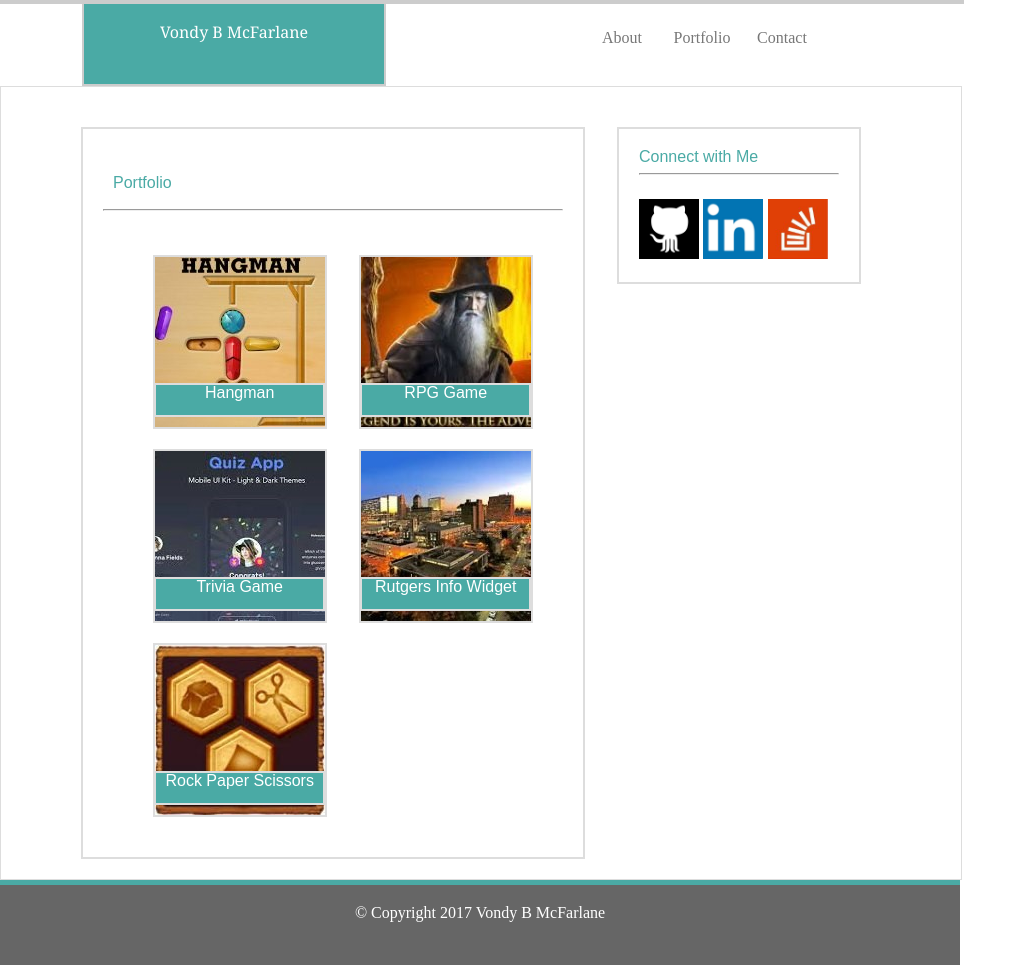
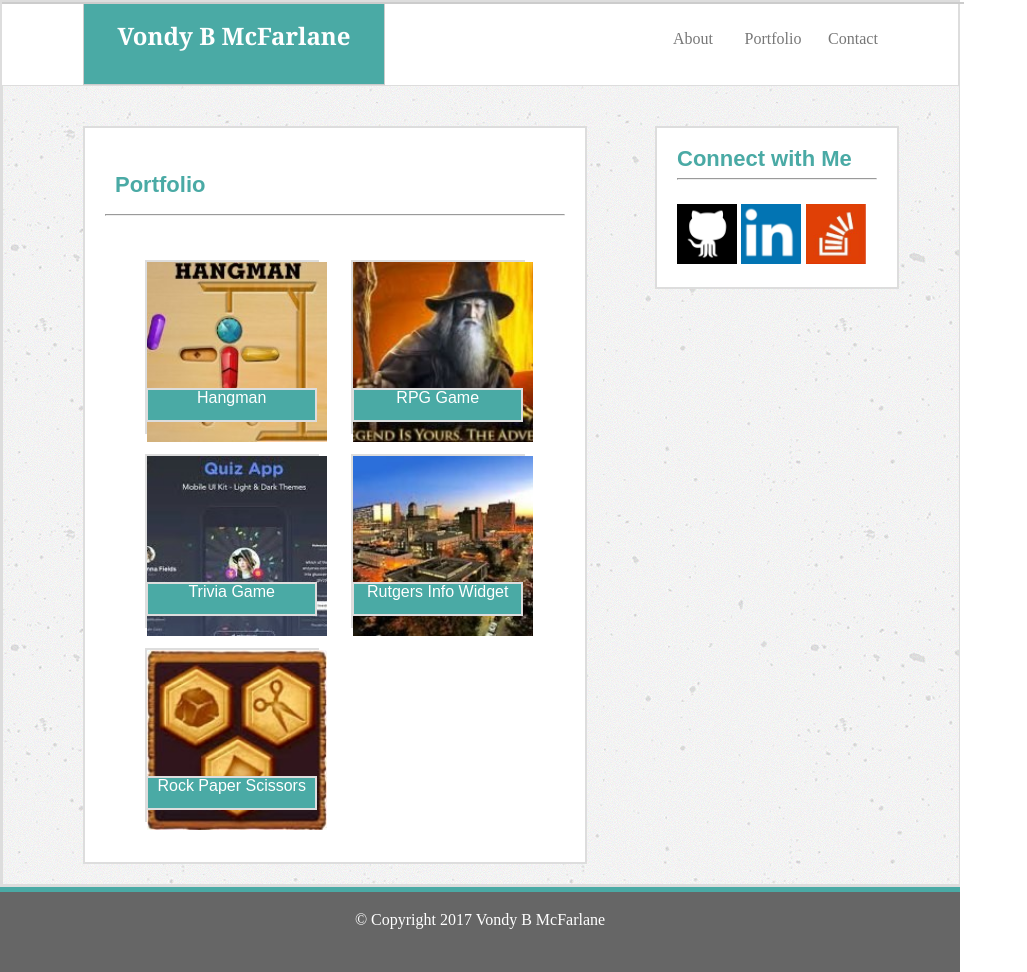
Before and after one commit to vbmcfarlane/Basic-Portfolio, a plain HTML site: page portfolio.html in a window 1280 px wide. Shown: the whole page, without its empty margins (0-1027 px from the left). Drawn offline with Linux system fonts and the light colour scheme.

Commit message:
Basic-Portfolio update

```diff
--- a/assets/css/style.css
+++ b/assets/css/style.css
@@ -1,255 +1,491 @@
 html, body{
+
         padding: 0;
+
         margin: 0;
+
         height: auto;
+
         width: 960px;
-		}
-
-		h2, h3, h4, h5 {
-		 	color: #4aaaa5;
-		 }
-
-		textarea{
-				width: 100%;
-				margin-bottom: 20px;
 
     }
 
+
+
+    h1, h2, h3, h4, h5 {
+
+      color: #4aaaa5;
+
+     }
+
+
+
+    textarea{
+
+        width: 100%;
+
+        margin-bottom: 20px;
+        }
+
+
+
     header{
+
         height: 40px;
-				border: 2px solid  #cccccc;
+
+        border: 1px solid  #cccccc;
+
         background-color: #4aaaa5;
+
         color: #ffffff;
+
         margin-left: 80px;
+
         width: 260px;
+
         padding:20px;
 
         float: left;
+
         font-family: 'Georgia', Times, 'Times New Roman', serif;
+
+      }
+
+header h1{
+  color:#ffffff;
+  font-size: 24px;
+  font-weight: bold;
 }
 
 
-		/*      The menu button section begins */
-		nav{height: 40px;
+h2 {
+  font-size: 22px;
+  font-weight: bold;
 }
 
-		 nav ul li {
-		 	float: left;
-			text-align: center;
-			width: 80px;
+    /*      The menu button section begins */
+
+    nav{height: 40px;
+
        }
 
     nav ul {
       list-style-type: none;
+      padding-left: 10px;
+      padding-right: 0px;
+      float: right;
+
        }
 
-		 li a{
-		 	text-decoration: none; line-height: 40px;
+     nav ul li {
+      list-style-type: none;
+      display: inline-block;
+      float: left;
+      text-align: center;
+      width: 80px;
+
       }
 
+
+     li a{
+
+      text-decoration: none;
+      line-height: 40px;
+
+      }
+
+
+
     nav ul li a:link{
+
       color: #777777;
+
     }
 
 
     nav ul li a:hover {
+
       color: green;
+
       text-decoration: underline;
+
     }
-		nav ul li a:active {
-			color: blue;
-			background-color: red;
-		}
+
+
+
 /*      The menu button section ends */
 
+
+
       .menu{
+
           width: 280px;
+
           height: 40px;
+
           float: right;
-					margin-right: 100px;
-					margin-left: 20px
+
+          margin-right: 70px;
+          color: color: #777777;
 
         }
+
       .clearfix:after {
+
          content: "";
+
          display: block;
+
          clear: both;
+
          visibility: hidden;
+
          line-height: 0;
+
          height: 0;
-			}
-/*
-			.clearfix{
-				display: inline-block;
-			}
-*/
-			.container{
-				padding: 0;
-				margin: 0;
-				min-height: auto;
+
       }
 
-			.header-area{
-			text-align: center;
-			width: 960px;
-			border: 2px solid  #cccccc;
-			background-color: #ffffff;
-			margin-right: 80px;
+
+      .container{
+
+        padding-right:40px;
+
+        margin: 0;
+
+        min-height: auto;
+
+        max-width: 960px;
+        border: 2px solid #dddddd;
       }
 
-			.main{
-				overflow: auto;
+
+
+      .header-area{
+
+      text-align: center;
+
+      width: 960px;
+
+      border: 1px solid  #cccccc;
+
       background-color: #ffffff;
-				border: 1px solid #dddddd;
-				height: auto;
-				width: 920px;
-				padding: 20px 20px;
-				font-family: 'Arial', 'Helvetica Neue', 'Helvetica', 'sans-serif';
-				background-image: url("concrete-texture.png");
+
+
+
       }
 
-/*      The Main Container section  Begins */
-			.article{
+
+
+      .main{
+
+        overflow: auto;
+        background-image: url('../images/concrete-texture.png');
         background-color: #ffffff;
-				border: 2px solid #dddddd;
-				color: #777777;
-				height:auto;
-				width: 460px;
-				padding: 20px;
-				float: left;
-				margin-top:20px;
-				margin-left: 60px;
-				margin-bottom: 40px;
-				/*clear: both; */
+
+        border: 1px solid #dddddd;
+
+        height: auto;
+
+        width: 100%;
+
+        padding: 20px 20px;
+
+        font-family: 'Arial', 'Helvetica Neue', 'Helvetica', 'sans-serif';
+
+
+
       }
 
+
+
+/*      The Main Container section  Begins */
+
+      .article{
+
+        background-color: #ffffff;
+
+        border: 2px solid #dddddd;
+
+        color: #777777;
+
+        height:auto;
+
+        width: 460px;
+
+        padding: 20px;
+
+        float: left;
+
+        margin-top:20px;
+
+        margin-left: 60px;
+
+        margin-bottom: 40px;
+
+      line-height: 150%;
+
+      }
+
+
+
       .social{
+
         background-color: #ffffff;
+
         border: 2px solid #dddddd;
+
         height: auto;
+
         width: 200px;
+
         padding: 20px;
+
         float: right;
+
         margin-top:20px;
-				margin-right: 80px;
+
+        margin-right: 40px;
+
       }
+
+
 
 /*      The Main Content section ends */
 
+
+
        .footer-section{
+
         height: 40px;
+
         margin: 0 auto;
+
         background-color:  #666666;
+
         color: #ffffff;
+
         border-top: 5px solid #4aaaa5;
+
         padding: 20px 0;
+
         text-align: center;
+        width: auto;
+
       }
 
 
+
+
+
       .contact-form{
+
         background-color: #ffffff;
+
         border: 2px solid #dddddd;
+
         font: bold;
+
         color: #777777;
+
         height:auto;
+
         width: 460px;
+
         padding: 20px ;
+
         float: left;
+
         margin-top:20px;
+
         margin-left: 60px;
+
         margin-bottom: 40px;
+
       }
+
       .contact-form a{
+
         text-decoration: none;
+
         background-color: #4aaaa5;
+
         color: #ffffff;
+
         padding: 5px;
 
+
+
       }
+
       .contact-form p{
+
         font-weight: bold;
+
         text-decoration: none;
+
         background-color: #4aaaa5;
+
         color: #ffffff;
+
         padding: 5px;
+
         font-size: 16px;
+
+        width: 60px;
+
+
+
+      }
+
+/*    The Portfolio section Begins  */
+
+      .port-folio{
+
+        overflow: auto;
+
+        border: 2px solid #dddddd;
+
+        background-color: #ffffff;
+
+        color: #777777;
+
+        height:auto;
+
+        width: 460px;
+
+        padding: 20px 20px;
+
+        float: left;
+
+        margin-top:20px;
+
+        margin-left:60px;
+
+          /*margin-bottom: 40px;  */
+
+
+
+      }
+
+      .port-folio h2{
+
+        color: #4aaaa5;
+
+        padding: 10px;
+
         width: 60px;
 
        }
-/*    The Portfolio section Begins 	*/
-			.port-folio{
+
+      .p-area{
+
         overflow: auto;
-				border: 2px solid #dddddd;
+
         background-color: #ffffff;
+
         color: #777777;
+
         height:auto;
-				width: 460px;
-				padding: 20px 20px;
+
+        width: 100%;
+
         float: left;
-				margin-top:20px;
-				margin-left: 60px;
-					/*margin-bottom: 40px;  */
 
-			}
-			.port-folio h2{
-				color: #4aaaa5;
-				padding: 10px;
-				width: 60px;
-			 }
-			.p-area{
-				overflow: auto;
-				background-color: #ffffff;
-				color: #777777;
-				height:auto;
-				width: 100%;
-				float: left;
-				margin: 10px 10px;
+        margin: 10px 0px;
 
-			}
-			.p-row{
-				overflow: auto;
-				background-color: #ffffff;
-				color: #777777;
-				height:auto;
-				width: 95%;
-				margin:10px 10px;
-			}
-			.image-box-l{
-				background-color: #ffffff;
-				border: 2px solid #dddddd;
-				color: #777777;
-				height:170px;
-				width: 170px;
-				margin-left: 40px;
-				margin-top:10px;
-				margin-bottom:10px;
-				position: relative;
-				float: left;
+
 
       }
 
+      .p-row{
+
+        overflow: auto;
+
+        background-color: #ffffff;
+
+        color: #777777;
+
+        height:auto;
+
+        width: 95%;
+
+        margin:10px 10px;
+
+      }
+
+      .image-box-l{
+
+        background-color: #ffffff;
+
+        border: 2px solid #dddddd;
+
+        color: #777777;
+
+        height:170px;
+
+        width: 170px;
+
+        margin-left: 40px;
+
+        margin-top:10px;
+
+        margin-bottom:10px;
+
+        position: relative;
+
+        float: left;
+
+
+
+      }
+
+
+
       .image-box-r{
+
         background-color: #ffffff;
+
         border: 2px solid #dddddd;
+
         color: #777777;
+
         height:170px;
+
         width: 170px;
+
         margin-left: ;
+
         margin-top:10px;
+
         margin-right: 40px;
+
         margin-bottom:10px ;
+
         position: relative;
+
         float: right;
+
       }
+
       .p-float{
+
         background-color: #4aaaa5;
+
         border: 2px solid #dddddd;
+
         color: #ffffff;
+
         height:30px;
+
         width: 98%;
+
         position: absolute;
+
         text-align: center;
+
         bottom:10px;
+
         right: 0px;
+
       }
--- a/portfolio.html
+++ b/portfolio.html
@@ -39,26 +39,26 @@
 				<div class=p-area>
 				<!--<div class="p-row"> -->
 				 	 <!-- Begin Portfolio Row 1-->
-				 		<div class="image-box-l"> <img style="padding:  0px; " align="left" src="assets/images/Hangman.jpg" alt=""   width="170" height="170px">
+				 		<div class="image-box-l"> <img style="padding:  0px; " align="left" src="assets/images/Hangman.jpg" alt=""   width="180" height="180px">
 							<div class="p-float">Hangman</div>
 				 		</div>
 				 		<div class="image-box-r">
-				 		 <img style="padding:  0px; " align="left" src="assets/images/RPG-Game.jpg" alt=""   width="170" height="170px">
+				 		 <img style="padding:  0px; " align="left" src="assets/images/RPG-Game.jpg" alt=""   width="180" height="180px">
 				 			<div class="p-float">RPG Game</div>
 				 		</div>
 				<!-- </div> -->
 					<!-- Begin Portfolio Row 2-->
 					<!--<div class="p-row"> -->
-				 		<div class="image-box-l"> <img style="padding:  0px; " align="left" src="assets/images/Trivia.jpg" alt="" width="170" height="170px">
+				 		<div class="image-box-l"> <img style="padding:  0px; " align="left" src="assets/images/Trivia.jpg" alt="" width="180" height="180px">
 							<div class="p-float">Trivia Game</div>
 				 		</div>
-				 		<div class="image-box-r"> <img style="padding:  0px; " align="left" src="assets/images/Rutgers.jpg" alt=""   width="170" height="170px">
+				 		<div class="image-box-r"> <img style="padding:  0px; " align="left" src="assets/images/Rutgers.jpg" alt=""   width="180" height="180px">
 				 			<div class="p-float">Rutgers Info Widget</div>
 				 		</div>
 					<!-- </div> -->
 					 <!-- Begin Portfolio Row 3-->
 					<!--<div class="p-row"> -->
-				 		<div class="image-box-l"> <img style="padding:  0px; " align="left" src="assets/images/RPS.jpg" alt="RPS-Game"   width="170" height="170px">
+				 		<div class="image-box-l"> <img style="padding:  0px; " align="left" src="assets/images/RPS.jpg" alt="RPS-Game"   width="180" height="180px">
 							<div class="p-float">Rock Paper Scissors</div>
 				 		</div>
 						<!-- </div> -->
```
Also changed, not shown: Screens.html (added, +69 -0 lines), assets/css/html-bio-with-css.html (added, +30 -0 lines), index.html (+2 -2 lines). Lines whose indentation alone changed are shown as unchanged.
